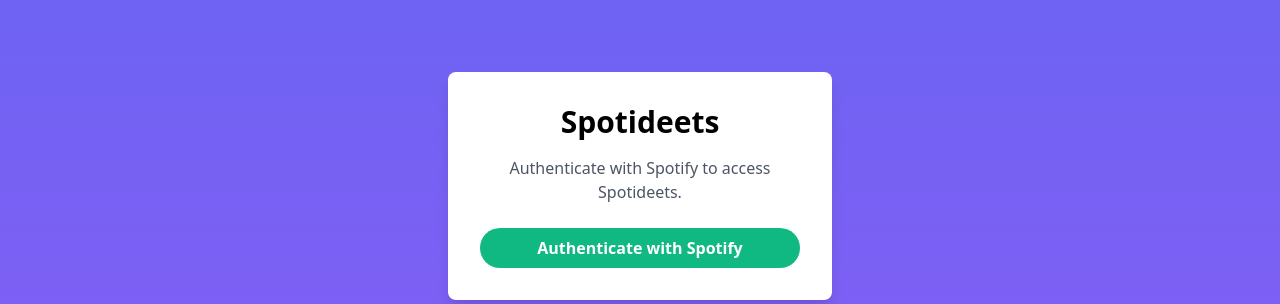
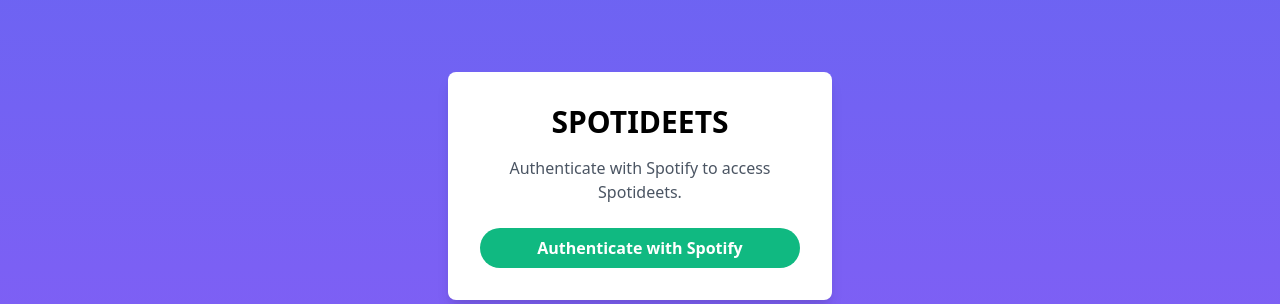
Before and after one commit to stemitom/spotideets, a Django app: page / in a window 1280 px wide. Shown: the part 214-518 px from the top of the page. Run offline with Django 3.2, Linux system fonts and the light colour scheme.

Commit message:
spotideets home page name text to uppercase

```diff
--- a/apps/spotify/templates/oauth-home.html
+++ b/apps/spotify/templates/oauth-home.html
@@ -15,7 +15,7 @@
 </head>
 <body class="bg-gradient-to-b from-indigo-500 to-purple-500 min-h-screen flex items-center justify-center">
     <div class="bg-white p-8 rounded-lg shadow-lg w-96">
-        <h1 class="text-3xl font-semibold mb-4 text-center">Spotideets</h1>
+        <h1 class="text-3xl font-semibold mb-4 text-center">SPOTIDEETS</h1>
         <p class="mb-6 text-center text-gray-600">Authenticate with Spotify to access Spotideets.</p>
         <a href="{% url 'spotify:oauth' %}" class="bg-green-500 hover:bg-green-600 text-white font-semibold py-2 px-4 rounded-full block text-center">Authenticate with Spotify</a>
     </div>
```
